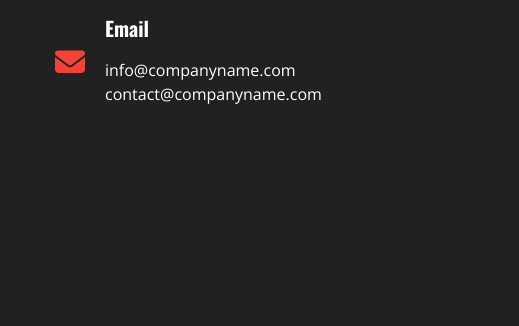
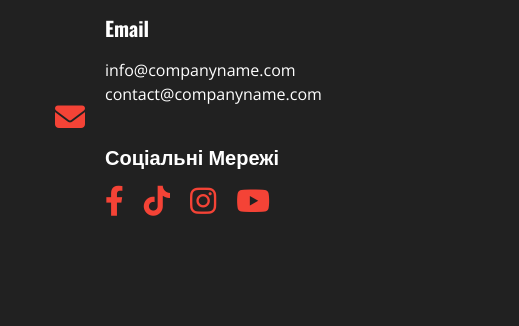
Before and after one commit to RuslanS3/Avangard, a plain HTML site: page index.html in a window 1280 px wide. Shown: the part 5044-5370 px from the top of the page, 0-519 px from the left. Drawn offline with nearby package versions, Linux system fonts and the light colour scheme.

Commit message:
add video and social icons

```diff
--- a/index.html
+++ b/index.html
@@ -126,7 +126,7 @@
                   <!--/.wrapper-about-content-->
                   <div class="wrapper-about-img">
                      <img src="images/_c5f2c73c-2b9d-4c2f-8312-a6be4186e479.jpeg" alt="">
-                     <a id="video-aboutus" class="popup-youtube" href="http://www.youtube.com/watch?v=0O2aH4XLbto"><i class="fa-solid fa-circle-play"></i></a>
+                     <a id="video-aboutus" class="popup-youtube" href="https://www.tiktok.com/@velo_forma.com/video/7323313618127211782?_r=1&_t=8lbDwIff4j7"><i class="fa-solid fa-circle-play"></i></a>
                      <div class="experience">
                         <p> Більше <br>10+ Років Досвіду</p>
                      </div>
@@ -333,6 +333,14 @@
                         <h3>Email</h3>
                         <p><a href="#">info@companyname.com</a></p>
                         <p><a href="#">contact@companyname.com</a></p>
+
+                        <h3><br><br>Соціальні мережі</h3>
+                        <ul class=" flex-row">
+                           <li><a href="https://www.facebook.com/veloformaitaliano"><i class="fab fa-facebook-f"></i></a></li>
+                           <li><a href="https://www.tiktok.com/@velo_forma.com?_t=8lbDwIff4j7&_r=1"><i class="fab fa-tiktok"></i></a></li>
+                           <li><a href="https://www.facebook.com/veloformaitaliano"><i class="fab fa-instagram"></i></a></li>
+                           <li><a href="#"><i class="fab fa-youtube"></i></a></li>
+                        </ul>
                      </div>
                   </div>
                   <!--/.wrapper-single-contact-->
```
